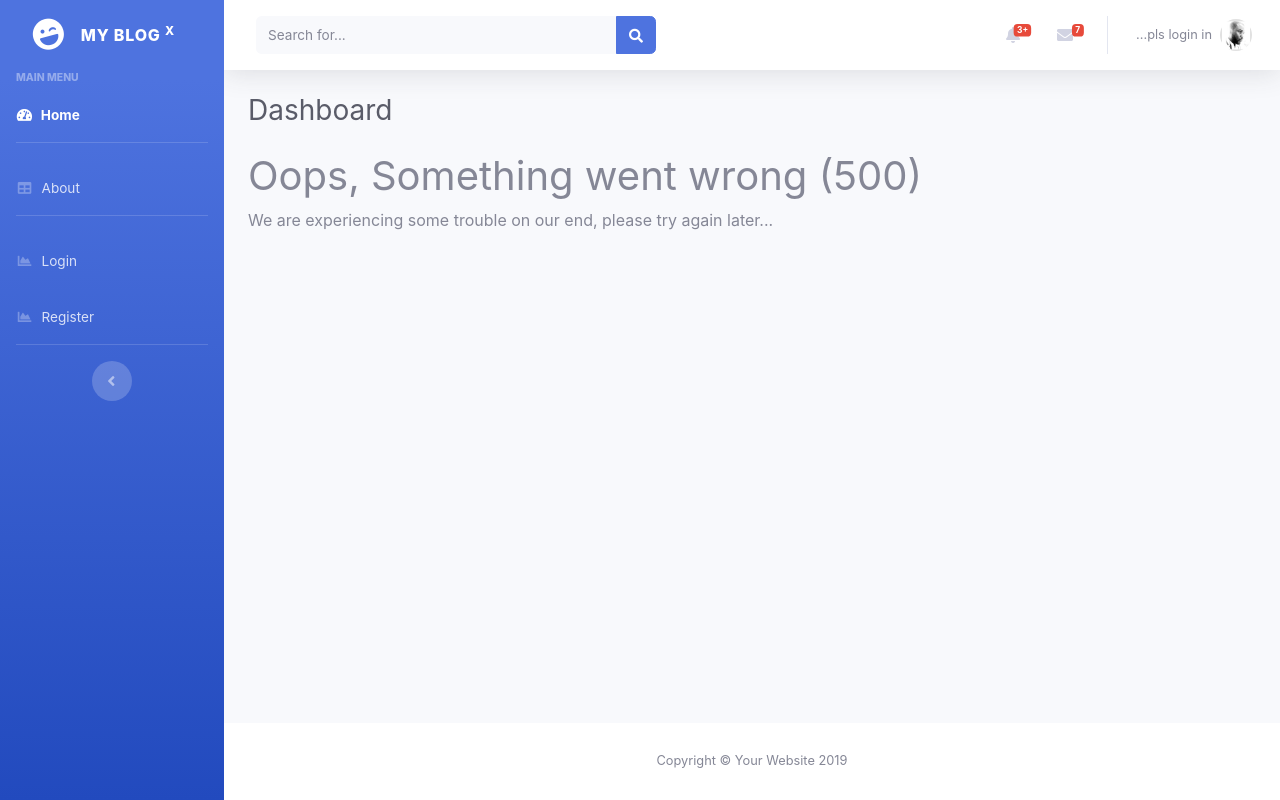
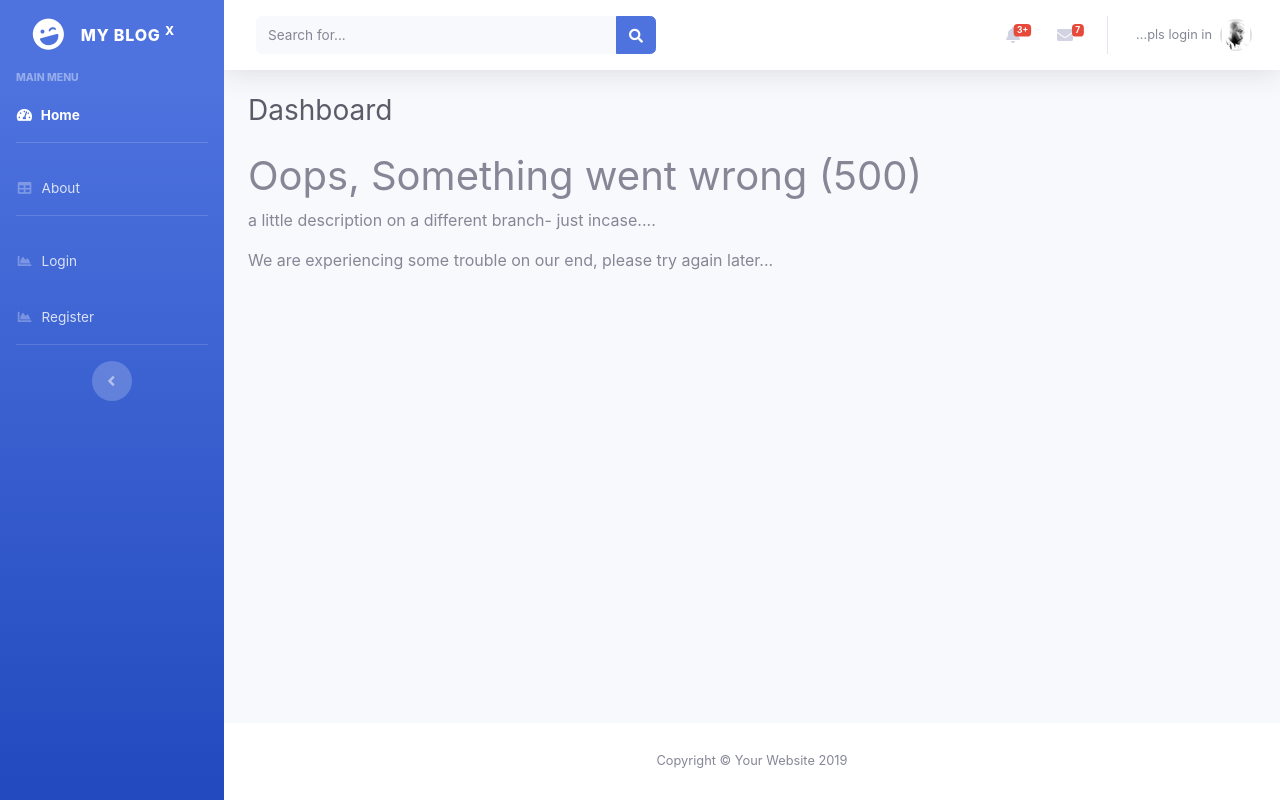
Before and after one commit to Andaeiii/FlaskBlog-App, a Flask app: template flaskblog/templates/errors/500.html in a window 1280 px wide. Run offline with Flask 2, Linux system fonts and the light colour scheme; the template is opened without the code that fills it, so the values that code supplies are empty; some libraries are stand-ins or nearby versions.

Commit message:
Updated the Error-500 template

```diff
--- a/flaskblog/templates/errors/500.html
+++ b/flaskblog/templates/errors/500.html
@@ -5,6 +5,7 @@
 
     <div class="content-section">
         <h1>Oops, Something went wrong (500) </h1>
+        <p>a little description on a different branch- just incase.... </p>
         <p>We are experiencing some trouble on our end, please try again later... </p>
     </div>
 
```
